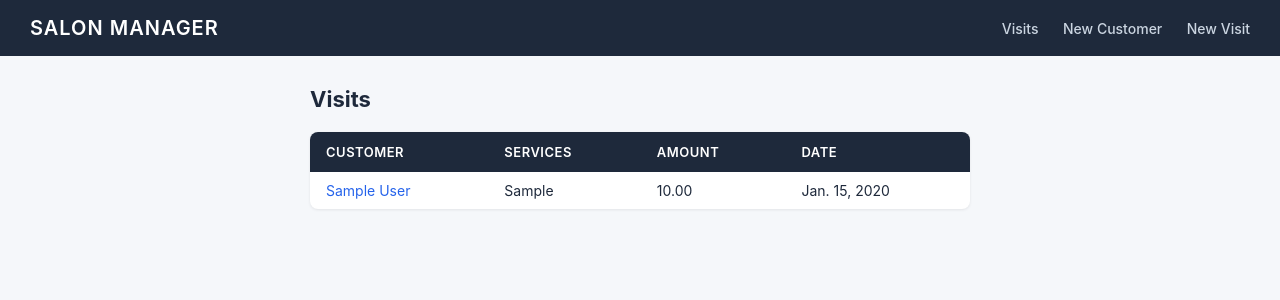
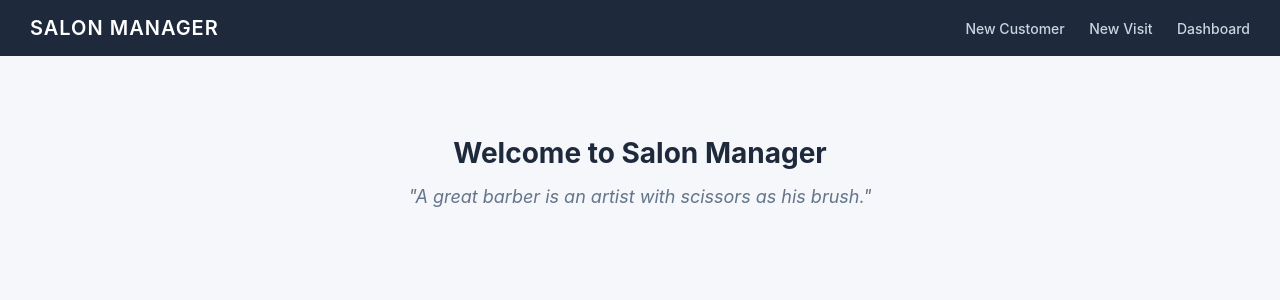
Before and after one commit to Scopielala/Salon_Management_System, a Django app: page / in a window 1280 px wide. Shown: the top 300 px of the page. Run offline with Django 5.2, Linux system fonts and the light colour scheme; tables that the repository leaves empty hold one stand-in row (values such as "Sample post").

Commit message:
Add homepage and move visit list to /dashboard/
- New homepage at / with a welcome message and barbing quote
- Visit list moved to /dashboard/ and renamed to Dashboard
- SALON MANAGER header text links back to homepage
- Nav links updated: New Customer, New Visit, Dashboard
- Hardcoded URLs replaced with {% url %} template tags

Co-Authored-By: Claude Opus 4.6 <noreply@anthropic.com>

```diff
--- a/version_1/templates/version_1/base.html
+++ b/version_1/templates/version_1/base.html
@@ -114,11 +114,11 @@
 </head>
 <body>
     <header>
-        <h1>SALON MANAGER</h1>
+        <h1><a href="{% url 'homepage' %}" style="color: #fff; text-decoration: none;">SALON MANAGER</a></h1>
         <nav>
-            <a href="/">Visits</a>
-            <a href="/customers/new/">New Customer</a>
-            <a href="/visits/new/">New Visit</a>
+            <a href="{% url 'create_customer' %}">New Customer</a>
+            <a href="{% url 'create_visit' %}">New Visit</a>
+            <a href="{% url 'dashboard' %}">Dashboard</a>
         </nav>
     </header>
     <div class="content">
--- /dev/null
+++ b/version_1/templates/version_1/homepage.html
@@ -0,0 +1,8 @@
+{% extends "version_1/base.html" %}
+
+{% block content %}
+<div style="text-align: center; margin-top: 80px;">
+    <h2 style="font-size: 28px; margin-bottom: 16px;">Welcome to Salon Manager</h2>
+    <p style="font-size: 18px; color: #64748b; font-style: italic;">"A great barber is an artist with scissors as his brush."</p>
+</div>
+{% endblock %}
--- a/version_1/templates/version_1/visit_list.html
+++ b/version_1/templates/version_1/visit_list.html
@@ -1,7 +1,7 @@
 {% extends "version_1/base.html" %}
 
 {% block content %}
-<h2>Visits</h2>
+<h2>Dashboard</h2>
 <table>
     <tr>
         <th>Customer</th>
--- a/version_1/urls.py
+++ b/version_1/urls.py
@@ -2,7 +2,8 @@ from django.urls import path
 from . import views
 
 urlpatterns = [
-    path("", views.visit_list, name="visit_list"),
+    path("", views.homepage, name="homepage"),
+    path("dashboard/", views.visit_list, name="dashboard"),
     path("customers/new/", views.create_customer, name="create_customer"),
     path("visits/new/", views.create_visit, name="create_visit"),
     path("customers/<int:pk>/", views.customer_profile, name="customer_profile"),
--- a/version_1/views.py
+++ b/version_1/views.py
@@ -5,7 +5,9 @@ from django.urls import reverse
 from .models import Customer, Visit
 from .forms import CustomerForm, VisitForm
 
-# Create your views here.
+def homepage(request):
+    return render(request, "version_1/homepage.html")
+
 def create_customer(request):
     if request.method == "POST":
         form = CustomerForm(request.POST)
@@ -22,7 +24,7 @@ def create_visit(request):
         form = VisitForm(request.POST)
         if form.is_valid():
             form.save()
-            return redirect("visit_list")
+            return redirect("dashboard")
     else:
         initial = {}
         phone = request.GET.get("phone")
```
